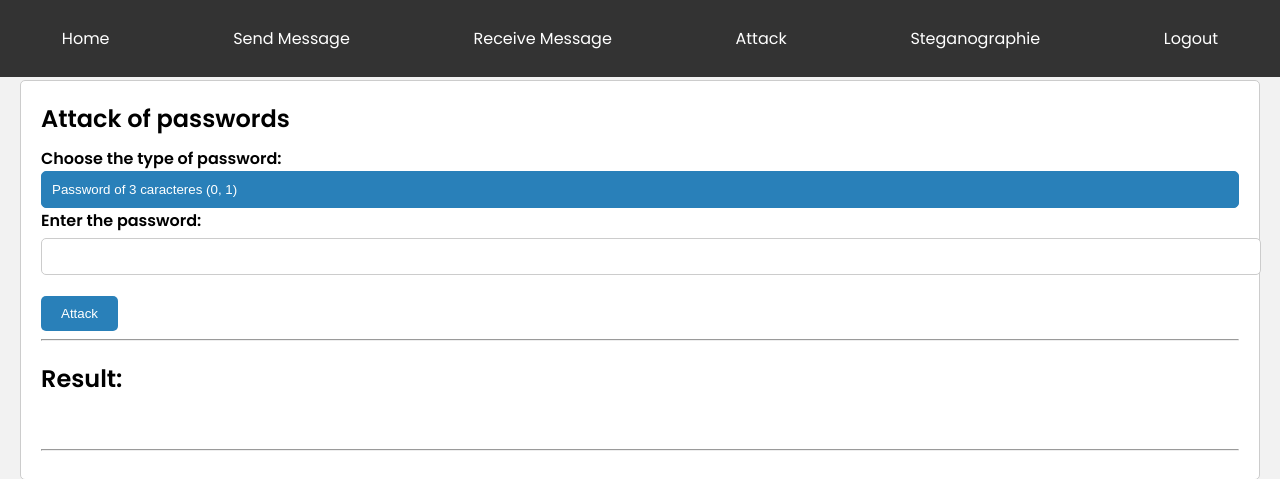
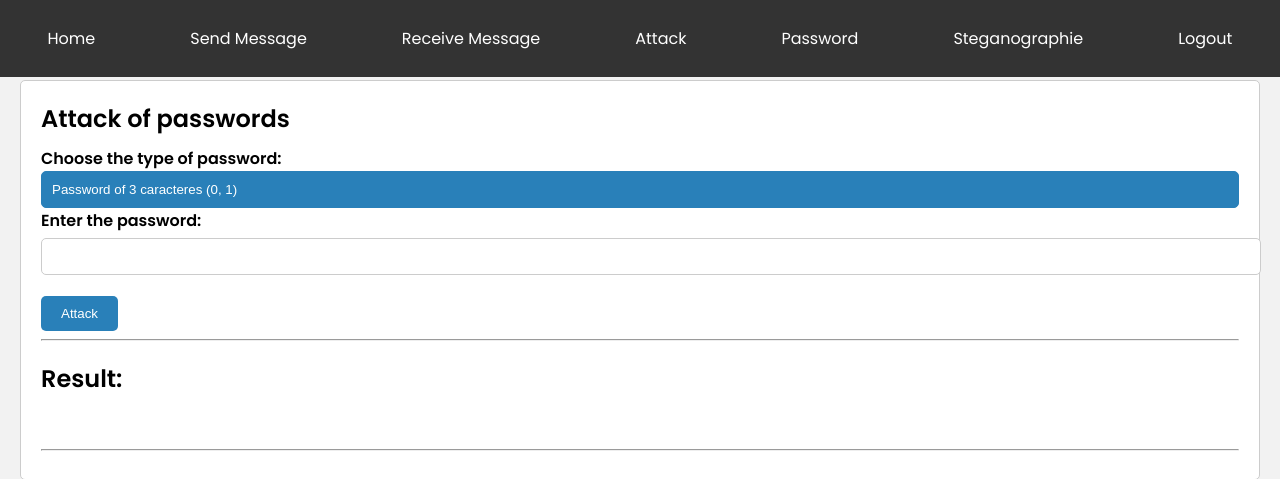
Before and after one commit to rubiginosar/boite-crypto, a PHP site: page /att.php in a window 1280 px wide. Shown: the top 479 px of the page. Run offline with PHP 8.4, Linux system fonts and the light colour scheme.

Commit message:
password

```diff
--- a/projet/att.php
+++ b/projet/att.php
@@ -168,6 +168,7 @@ if (isset($_POST['attackButton'])) {
           <li><a href="./home.php">Send Message</a></li>
           <li><a href="./messages.php">Receive Message</a></li>
           <li><a href="./dic.php">Attack</a></li>
+          <li><a href="./att.php">Password</a></li>
           <li><a href="./stegano.php">Steganographie</a></li>
           <li><a href="./logout.php">Logout</a></li>
         </ul>
--- a/projet/dic.php
+++ b/projet/dic.php
@@ -77,6 +77,7 @@
           <li><a href="./home.php">Send Message</a></li>
           <li><a href="./messages.php">Receive Message</a></li>
           <li><a href="./dic.php">Attack</a></li>
+          <li><a href="./att.php">Password</a></li>
           <li><a href="./stegano.php">Steganographie</a></li>
           <li><a href="./logout.php">Logout</a></li>
         </ul>
--- a/projet/home.php
+++ b/projet/home.php
@@ -145,6 +145,7 @@
           <li><a href="./home.php">Send Message</a></li>
           <li><a href="./messages.php">Receive Message</a></li>
           <li><a href="./dic.php">Attack</a></li>
+          <li><a href="./att.php">Password</a></li>
           <li><a href="./stegano.php">Steganographie</a></li>
           <li><a href="./logout.php">Logout</a></li>
         </ul>
--- a/projet/mailbox.php
+++ b/projet/mailbox.php
@@ -103,6 +103,7 @@
           <li><a href="./home.php">Send Message</a></li>
           <li><a href="./messages.php">Receive Message</a></li>
           <li><a href="./dic.php">Attack</a></li>
+          <li><a href="./att.php">Password</a></li>
           <li><a href="./stegano.php">Steganographie</a></li>
           <li><a href="./logout.php">Logout</a></li>
         </ul>
--- a/projet/messages.php
+++ b/projet/messages.php
@@ -147,6 +147,7 @@
             <li><a href="./home.php">Send Message</a></li>
             <li><a href="./messages.php">Receive Message</a></li>
             <li><a href="./dic.php">Attack</a></li>
+            <li><a href="./att.php">Password</a></li>
             <li><a href="./stegano.php">Steganographie</a></li>
             <li><a href="./logout.php">Logout</a></li>
         </ul>
--- a/projet/stegano.php
+++ b/projet/stegano.php
@@ -145,6 +145,7 @@
           <li><a href="./home.php">Send Message</a></li>
           <li><a href="./messages.php">Receive Message</a></li>
           <li><a href="./dic.php">Attack</a></li>
+          <li><a href="./att.php">Password</a></li>
           <li><a href="./stegano.php">Steganographie</a></li>
           <li><a href="./logout.php">Logout</a></li>
         </ul>
```
